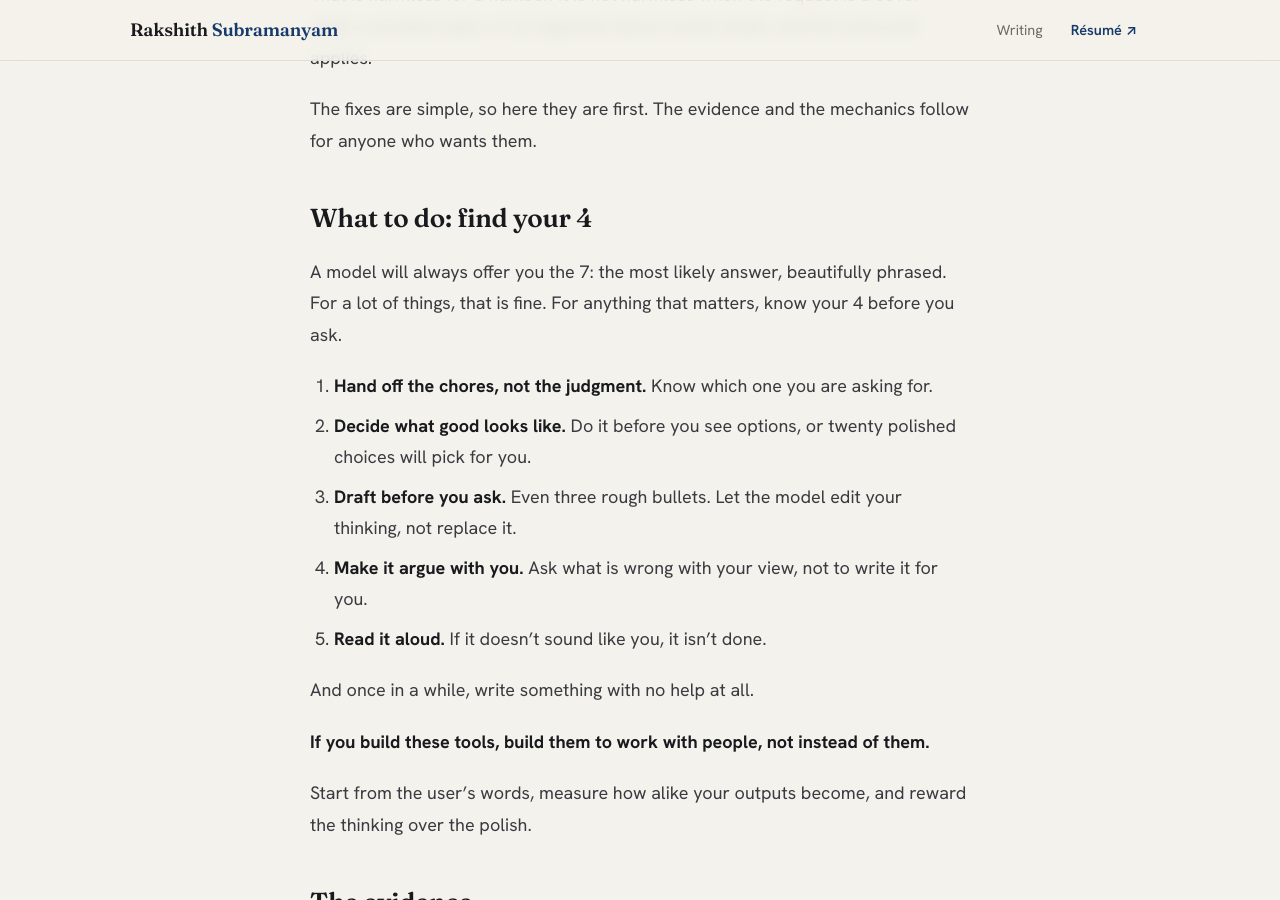
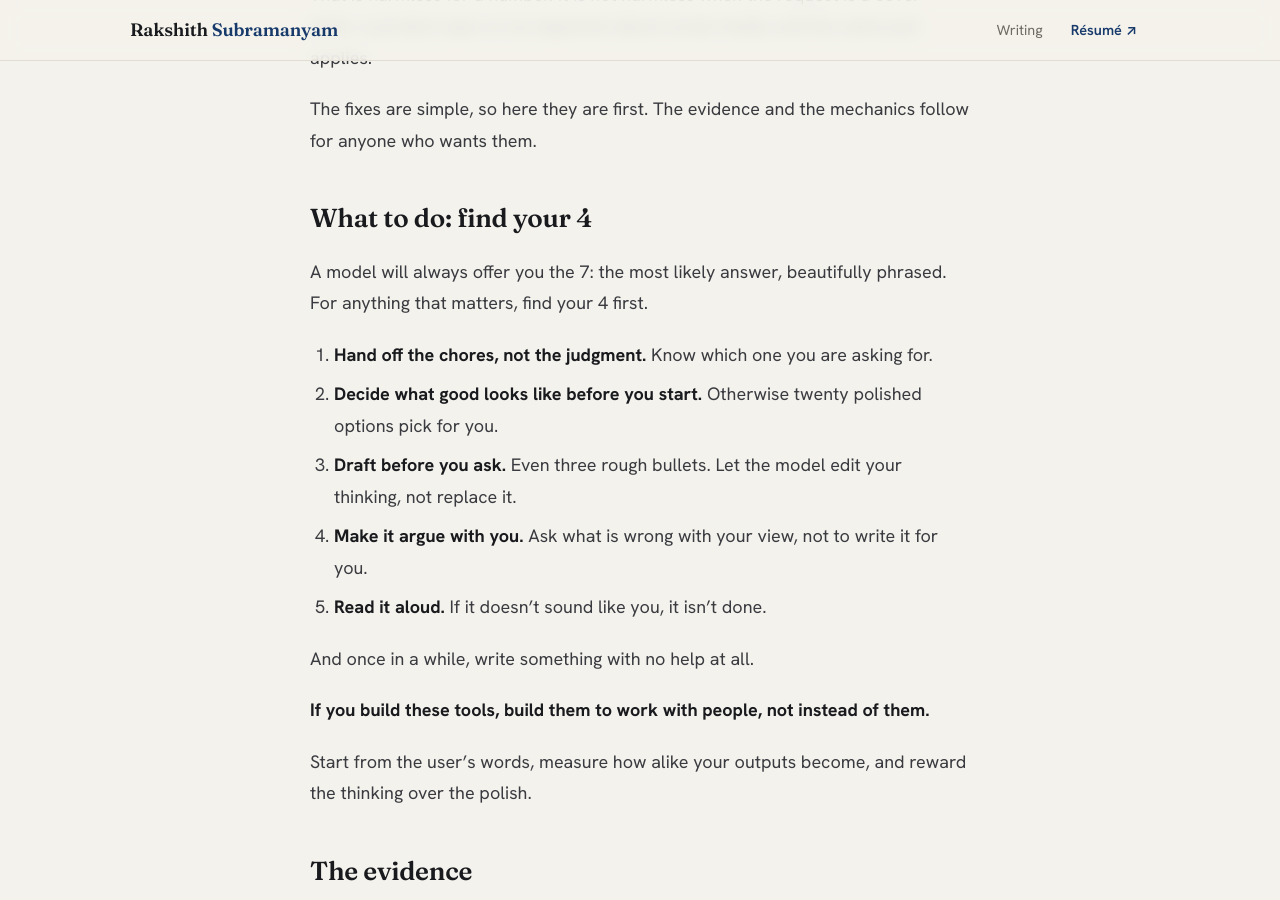
Before and after one commit to Rakshith-2905/portfolio, a Jekyll site: the page built from drafts/2fc3307e2f/index.md, in a window 1280 px wide and 900 px high, scrolled down 1179 px. Built offline with Jekyll 4.4.1, drawn with Linux system fonts in a browser that asks for light colours.

Commit message:
Draft op-ed: tighten intro and rule 2
Co-Authored-By: Claude Opus 5.5 <noreply@anthropic.com>

```diff
--- a/drafts/2fc3307e2f/index.md
+++ b/drafts/2fc3307e2f/index.md
@@ -31,10 +31,10 @@ The fixes are simple, so here they are first. The evidence and the mechanics fol
 
 ## What to do: find your 4
 
-A model will always offer you the 7: the most likely answer, beautifully phrased. For a lot of things, that is fine. For anything that matters, know your 4 before you ask.
+A model will always offer you the 7: the most likely answer, beautifully phrased. For anything that matters, find your 4 first.
 
 1. **Hand off the chores, not the judgment.** Know which one you are asking for.
-2. **Decide what good looks like.** Do it before you see options, or twenty polished choices will pick for you.
+2. **Decide what good looks like before you start.** Otherwise twenty polished options pick for you.
 3. **Draft before you ask.** Even three rough bullets. Let the model edit your thinking, not replace it.
 4. **Make it argue with you.** Ask what is wrong with your view, not to write it for you.
 5. **Read it aloud.** If it doesn't sound like you, it isn't done.
```
